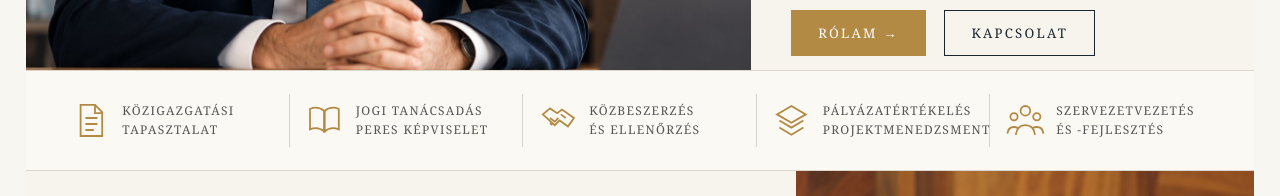
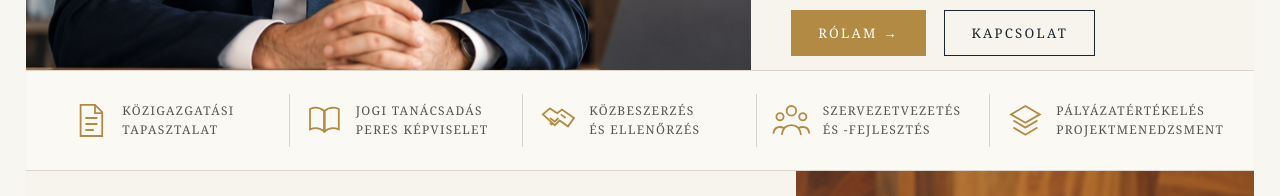
Before and after one commit to svircevicnikola/svircevic-hu, a Next.js app: page /nikola in a window 1280 px wide. Shown: the part 518-714 px from the top of the page. Built offline with nearby package versions, Linux system fonts and the light colour scheme.

Commit message:
Swap last two Nikola expertise items

```diff
--- a/app/nikola/page.tsx
+++ b/app/nikola/page.tsx
@@ -15,7 +15,7 @@ export default function NikolaPage() {
     <main className="nikola-page">
       <nav className="nikola-nav" aria-label="Fő navigáció"><a className="monogram" href="https://svircevic.hu">SN</a><div className="nav-links"><a href="#rolam">RÓLAM</a><a href="#palya">PÁLYA</a><a href="#teruletek">SZAKMAI TERÜLETEK</a><a href="#publikaciok">PUBLIKÁCIÓK</a><a href="#kapcsolat">KAPCSOLAT</a></div><div className="nav-lang"><span /> <a href="https://nikola.svircevic.hu">HU</a> <b>|</b> <a href="https://nikola.svircevic.hu/en">EN</a></div></nav>
       <section className="nikola-hero"><div className="hero-photo"><img src="/images/nikola-hero2.jpg" alt="Dr. Svircevic Nikola" /></div><div className="hero-copy"><span className="eyebrow">DR.</span><h1>SVIRCEVIC<br />NIKOLA</h1><div className="gold-rule" /><div className="qualification">JOGÁSZ-KÖZGAZDÁSZ</div><p>Több mint húsz éve dolgozom jogi és közigazgatási területen. Pályám során önkormányzati, területi államigazgatási és szakértői feladatokban egyaránt szereztem tapasztalatot. Érdeklődési körömbe tartozik a hatékonyabb, jogszerűbb működési modellek kialakítása, a mesterséges intelligencia és digitális folyamatok integrációja a közigazgatásba.</p><div className="hero-actions"><a className="primary" href="#rolam">RÓLAM →</a><a className="secondary" href="#kapcsolat">KAPCSOLAT</a></div></div></section>
-      <section className="expertise-strip" aria-label="Szakmai fókusz"><SkillItem kind="document" top="KÖZIGAZGATÁSI" bottom="TAPASZTALAT" /><SkillItem kind="book" top="JOGI TANÁCSADÁS" bottom="PERES KÉPVISELET" /><SkillItem kind="handshake" top="KÖZBESZERZÉS" bottom="ÉS ELLENŐRZÉS" /><SkillItem kind="layers" top="PÁLYÁZATÉRTÉKELÉS" bottom="PROJEKTMENEDZSMENT" /><SkillItem kind="people" top="SZERVEZETVEZETÉS" bottom="ÉS -FEJLESZTÉS" /></section>
+      <section className="expertise-strip" aria-label="Szakmai fókusz"><SkillItem kind="document" top="KÖZIGAZGATÁSI" bottom="TAPASZTALAT" /><SkillItem kind="book" top="JOGI TANÁCSADÁS" bottom="PERES KÉPVISELET" /><SkillItem kind="handshake" top="KÖZBESZERZÉS" bottom="ÉS ELLENŐRZÉS" /><SkillItem kind="people" top="SZERVEZETVEZETÉS" bottom="ÉS -FEJLESZTÉS" /><SkillItem kind="layers" top="PÁLYÁZATÉRTÉKELÉS" bottom="PROJEKTMENEDZSMENT" /></section>
       <section className="about-section" id="rolam"><div className="about-copy"><SectionTitle title="RÓLAM" /><p>Jogász-közgazdász végzettségű szakember vagyok, aki több mint húsz éve dolgozik a közigazgatás különböző szintjein. Vezetői gyakorlatomat települési jegyzőként, nonprofit társaság ügyvezetőjeként és megyei aljegyzőként szereztem. 2020 óta kamarai jogtanácsosként is tevékenykedem.</p><p>A munkám során fontosnak tartom a jogi és gazdasági szempontok együttes érvényesítését, a szabályozott, átlátható működést, valamint a projektek és fejlesztések hatékony megvalósítását.</p><p>Jelenleg munkahelyi MI-rendszer alkalmazását vizsgáló pilot programot felügyelek. A program célja az adatgyűjtés és -strukturálás, valamint a kimutatások és elemzések elkészítésének támogatása.</p><div className="stats"><Stat number="20+" label="év szakmai tapasztalat" /><Stat number="3" label="szintű közigazgatási rálátás" /><Stat number="4" label="év projektértékelői tapasztalat" /><Stat number="2" label="év cégvezetői tapasztalat" /></div></div><div className="about-photo"><img src="/images/nikola-conference-original.jpg" alt="Dr. Svircevic Nikola" /></div></section>
       <section className="career-section" id="palya"><div className="career-main"><SectionTitle title="PÁLYA" /><div className="timeline">{career.map((item) => <div className="career-item" key={`${item.period}-${item.role}`}><div className="period">{item.period}</div><div><h3>{item.role}</h3><strong>{item.org}</strong><p>{item.text}</p></div></div>)}</div></div><aside className="quote-panel" aria-label="Idézet"><div className="quote-content"><div className="quote-mark">„</div><p>A jog, a közigazgatás és a gazdasági szemlélet egymást kiegészítve adnak valódi megoldásokat a mindennapi feladatokhoz.</p><div className="gold-rule" /></div></aside></section>
       <section className="areas-section" id="teruletek"><SectionTitle title="SZAKMAI TERÜLETEK" dark /><div className="areas-grid">{areas.map(([a,b]) => <article key={a}><div className="area-image" aria-hidden="true" /><h3><span>{a}</span><span>{b}</span></h3></article>)}</div></section>
```
